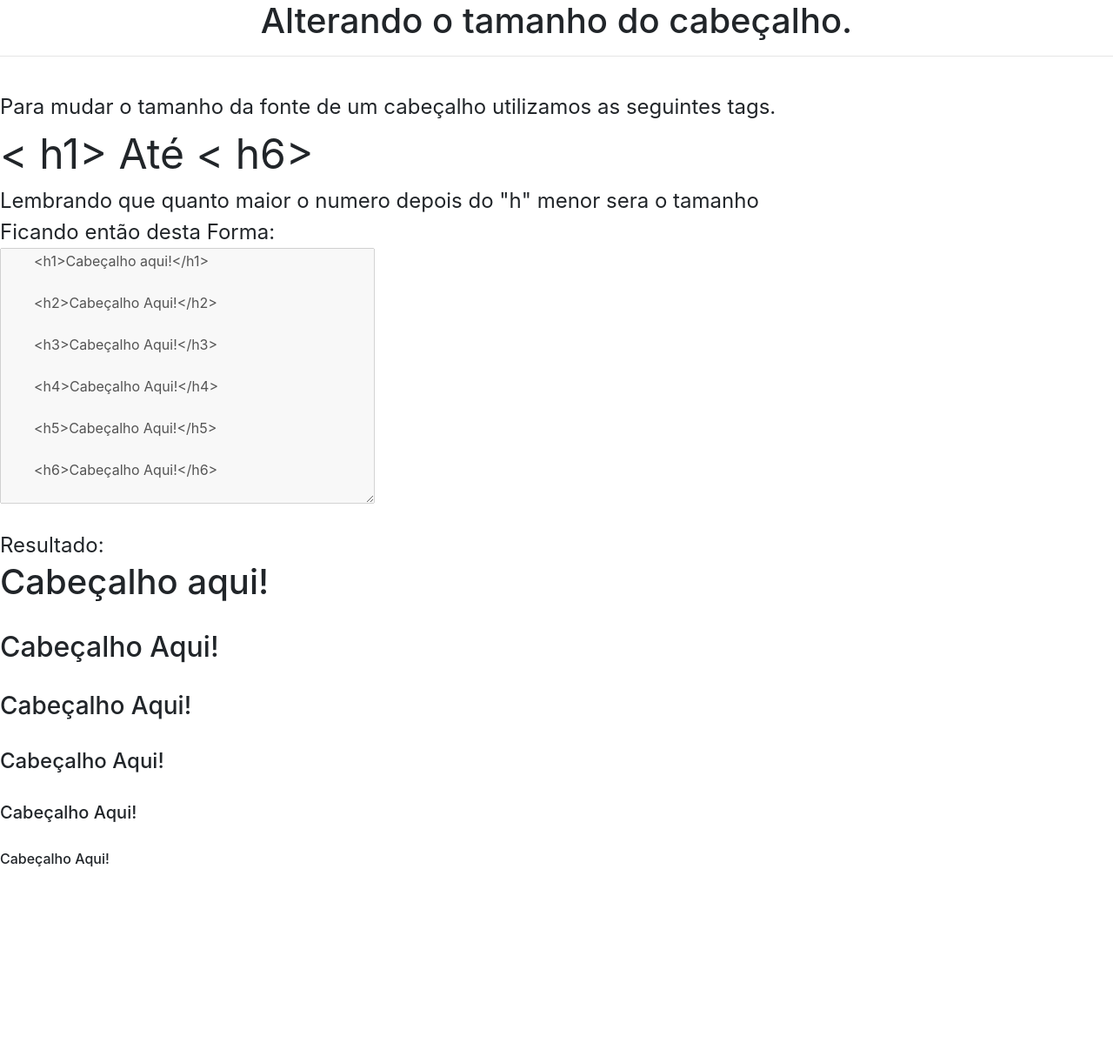
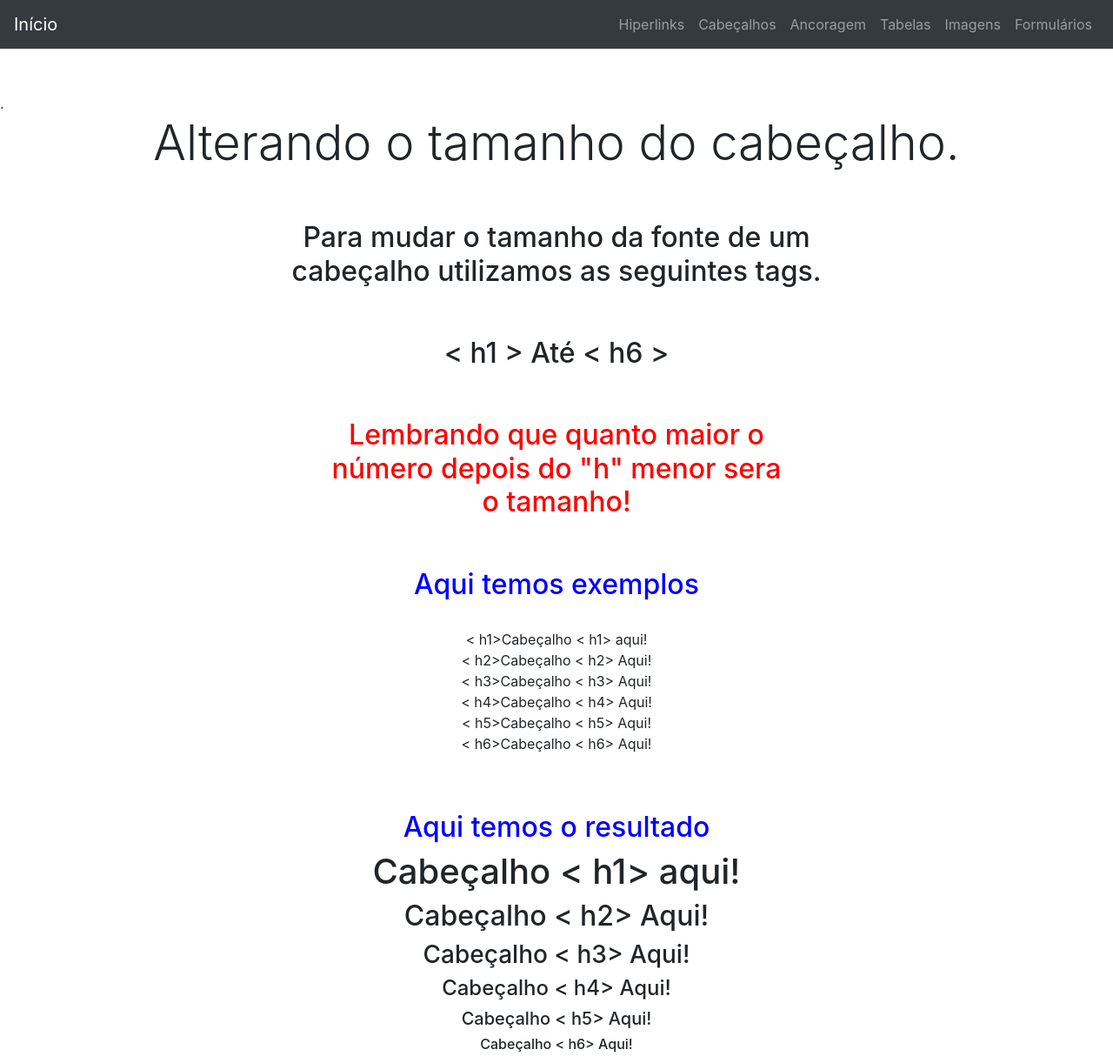
Before and after one commit to mayconjovan/WEBDEV-1, a plain HTML site: page web/Cabecalhos.html in a window 1280 px wide. Shown: the whole page at 87% size. Before the commit the page ends 1005 px from the top, so only its background shows below. Drawn offline with Linux system fonts and the light colour scheme.

Commit message:
Reconstruido a página com elementos de bootstrap.

```diff
--- a/web/Cabecalhos.html
+++ b/web/Cabecalhos.html
@@ -1,60 +1,128 @@
-<!DOCTYPE html>
-<!--
-To change this license header, choose License Headers in Project Properties.
-To change this template file, choose Tools | Templates
-and open the template in the editor.
--->
 <html>
     <head>
         <title>Modificar Cabeçalhos</title>
         <meta charset="UTF-8">
+        <meta charset="UTF-8">
         <meta name="viewport" content="width=device-width, initial-scale=1.0">
-        <script type="text/javascript" async="" src="./js/bootstrap.js"></script>
-        <link rel="stylesheet" type="text/css" href="./css/bootstrap.css"/>
-        <link rel="stylesheet" type="text/css" href="./cssPersonal/estilo.css"/>
+        <link rel="stylesheet" href="./css/style.css">
+        <link href="./css/bootstrap.min.css" rel="stylesheet">
+
+        <style>
+            body{
+                padding-top: 200px;
+            }
+
+            @media (min-width: 768px) {
+                body {
+                    padding-top: 107px;
+                }
+            }
+
+        </style>
+
     </head>
-    <body background='http://localhost:8080/PARCIAL/Imagens/bg_geral.jpg'>
-        <h1 align="center">Alterando o tamanho do cabeçalho.</h1>
-        <hr>
-        <br><font size="5"> Para mudar o tamanho da fonte de um cabeçalho utilizamos as seguintes tags.</font>
-        <br>
-        <font size="7">< h1>  Até < h6></font>
-        <br>
-        <font size="5">Lembrando que quanto maior o numero depois do "h" menor sera o tamanho</font>
+    <body>
+        <!-- NAV BAR -->
+        <div class="fixed-top">
+            <nav class="navbar navbar-expand-sm navbar-dark bg-dark navbar-fixed-top">
+                <a href="./index.html" class="navbar-brand">Início</a>
+                <button class="navbar-toggler" data-toggle="collapse" data-target="#navbarMenu">
+                    <span class="navbar-toggler-icon"></span>
+                </button>
+                <div class="collapse navbar-collapse" id="navbarMenu">
+                    <ul class="navbar-nav ml-auto">
+                        <li class="nav-item">
+                            <a href="./Hiperlinks.html" class="nav-link">Hiperlinks</a>
+                        </li>
+                        <li class="nav-item">
+                            <a href="./Cabecalhos.html" class="nav-link">Cabeçalhos</a>
+                        </li>
+                        <li class="nav-item">
+                            <a href="./Ancoragem.html" class="nav-link">Ancoragem</a>
+                        </li>
+                        <li class="nav-item">
+                            <a href="./Tabela.html" class="nav-link">Tabelas</a>
+                        </li>
+                        <li class="nav-item">
+                            <a href="./Imagens.html" class="nav-link">Imagens</a>
+                        </li>
+                        <li class="nav-item">
+                            <a href="./Formularios.html" class="nav-link">Formulários</a>
+                        </li>
+                    </ul>
+                </div>
+            </nav>
+        </div>
+        <!-- FIM NAV BAR -->.
+        <div class="container">
+            <div class="row">
+                <div class="col-12 text-center" >
+                    <h1 class="display-4">Alterando o tamanho do cabeçalho.</h1>
+                </div>
+            </div>
 
-        <br><font size="5"> Ficando então desta Forma:</font>
-        <br>
-        <textarea disabled rows="12" cols="40">
-        <h1>Cabeçalho aqui!</h1>
+            <div class="row my-5">
+                <div class="col-2"></div>
+                <div class="col-8 text-center">
+                    <h2>
+                        Para mudar o tamanho da fonte de um cabeçalho utilizamos
+                        as seguintes tags.
+                    </h2>
+                </div>
+                <div class="col-2"></div>
+            </div>
+            <div class="row my-5">
+                <div class="col-2"></div>
+                <div class="col-8 text-center">
+                    <h2>
+                        < h1 >  Até < h6 >
+                    </h2>
+                </div>
+                <div class="col-2"></div>
+            </div>
 
-        <h2>Cabeçalho Aqui!</h2>
-
-        <h3>Cabeçalho Aqui!</h3>
-
-        <h4>Cabeçalho Aqui!</h4>
-
-        <h5>Cabeçalho Aqui!</h5>
-
-        <h6>Cabeçalho Aqui!</h6>
-        </textarea>
-        <br>
-        <br>
-        <font size="5">Resultado:</font>
-
-            <h1>Cabeçalho aqui!</h1>
-            <br>
-            <h2>Cabeçalho Aqui!</h2>
-            <br>
-            <h3>Cabeçalho Aqui!</h3>
-            <br>
-            <h4>Cabeçalho Aqui!</h4>
-            <br>
-            <h5>Cabeçalho Aqui!</h5>
-            <br>
-            <h6>Cabeçalho Aqui!</h6>
-
-
-
-
+            <div class="row my-5">
+                <div class="col-3"></div>
+                <div class="col-6 text-center">
+                    <h2 style="color: red">
+                        Lembrando que quanto maior o número depois do "h" menor sera o tamanho!
+                    </h2>
+                </div>
+                <div class="col-3"></div>
+            </div>
+            <div class="row my-5">
+                <div class="col-2"></div>
+                <div class="col-8 text-center">
+                    <h2 style="color: blue">
+                        Aqui temos exemplos
+                    </h2>
+                    <p>
+                        </br>
+                        < h1>Cabeçalho < h1> aqui!</ h1> </br>
+                        < h2>Cabeçalho < h2> Aqui!</ h2> </br>
+                        < h3>Cabeçalho < h3> Aqui!</ h3> </br>
+                        < h4>Cabeçalho < h4> Aqui!</ h4> </br>
+                        < h5>Cabeçalho < h5> Aqui!</ h5> </br>
+                        < h6>Cabeçalho < h6> Aqui!</ h6>
+                    </p>
+                </div>
+                <div class="col-3"></div>
+            </div>
+            <div class="row my-5">
+                <div class="col-2"></div>
+                <div class="col-8 text-center">
+                    <h2 style="color: blue">
+                        Aqui temos o resultado
+                    </h2>
+                    <h1>Cabeçalho < h1> aqui!</h1>
+                    <h2>Cabeçalho < h2> Aqui!</h2>
+                    <h3>Cabeçalho < h3> Aqui!</h3>
+                    <h4>Cabeçalho < h4> Aqui!</h4>
+                    <h5>Cabeçalho < h5> Aqui!</h5>
+                    <h6>Cabeçalho < h6> Aqui!</h6>
+                </div>
+                <div class="col-3"></div>
+            </div>
+        </div>
     </body>
 </html>
```
